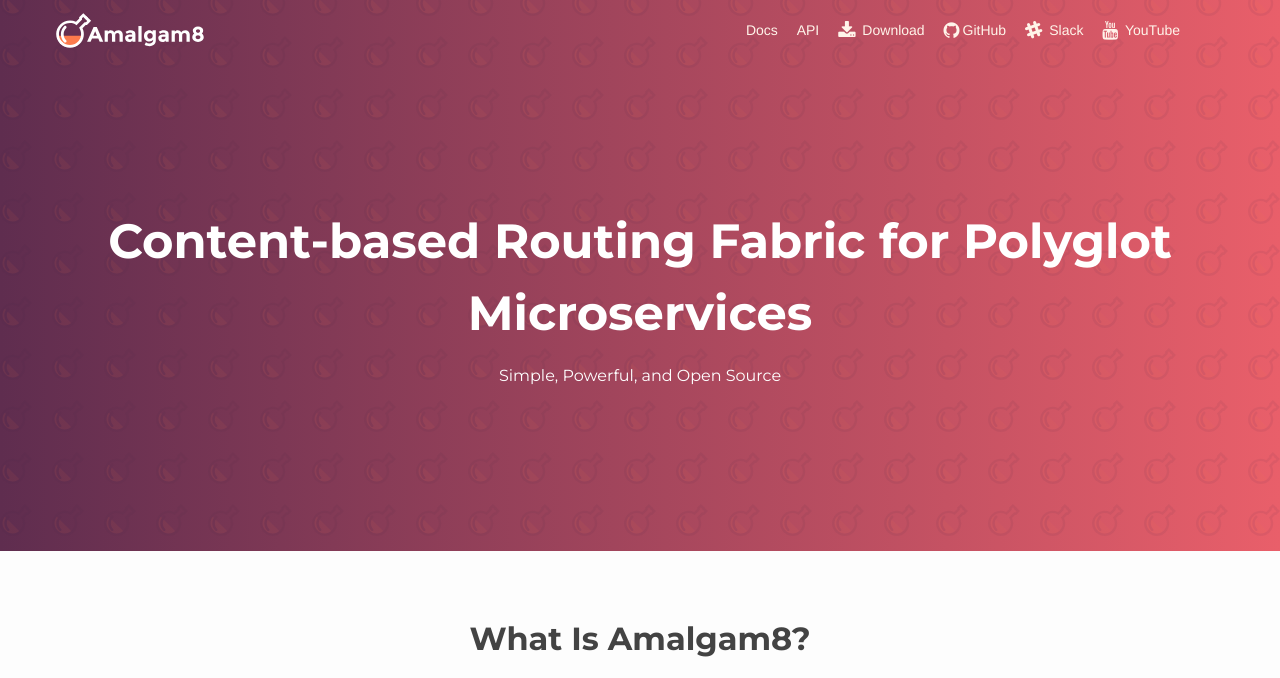
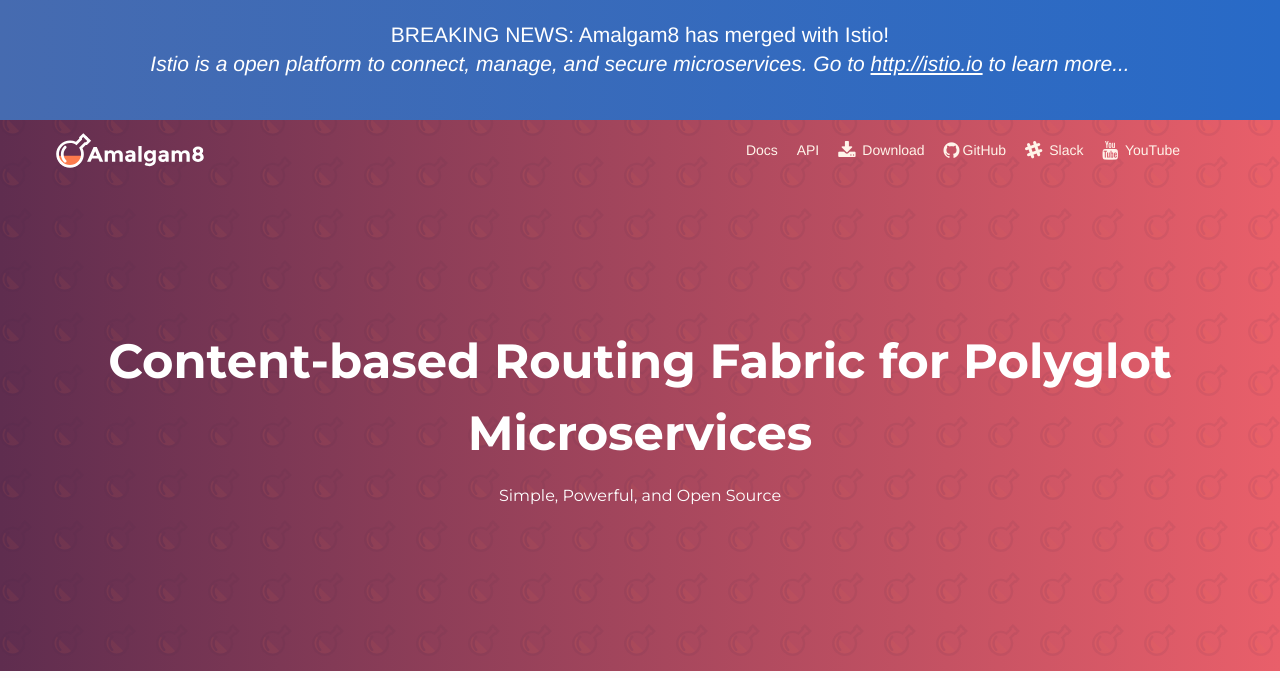
Before and after one commit to amalgam8/amalgam8.github.io, a Jekyll site: the page built from index.html, in a window 1280 px wide. Shown: the top 678 px of the page. Built offline with Jekyll 4.4.1, drawn with Linux system fonts in a browser that asks for light colours; nearby versions of some CDN libraries; grey boxes are pictures that could not be loaded.

Commit message:
add banner for istio merger

```diff
--- a/_includes/header.html
+++ b/_includes/header.html
@@ -1,3 +1,38 @@
+    <style>
+    .lead {
+        font-size: 21px;
+        margin-bottom: 20px;
+        line-height: 1.4;
+    }
+    .istio-container {
+        background: #466BB0 linear-gradient(to right, #466BB0, #286AC7) no-repeat center/cover;
+        z-index: 9010;
+        position: relative;
+        height: 100px;
+        padding-top: 20px;
+    }
+
+    .istio-container p {
+      color: white;
+      font-weight: normal;
+      text-align: center;
+      margin: 0 0 10px;
+      font-family: "Helvetica Neue",Helvetica,Arial,sans-serif;
+    }
+
+    .istio-container a {
+      color: white;
+      text-decoration: underline;
+    }
+    </style>
+    <div class="istio-container">
+      <div class="container">
+        <p class="lead">BREAKING NEWS: Amalgam8 has merged with Istio!<br>
+        <em>Istio is a open platform to connect, manage, and secure microservices. Go to <a href="http://istio.io">http://istio.io</a> to learn more... </em>
+        </p>
+      </div>
+    </div>
+
 <div class="top-block">
   <header class="site-header">
     <div class="nav-wrapper">
```
Also changed, not shown: _layouts/bootstrap.html (+27 -0 lines), Gemfile.lock.
